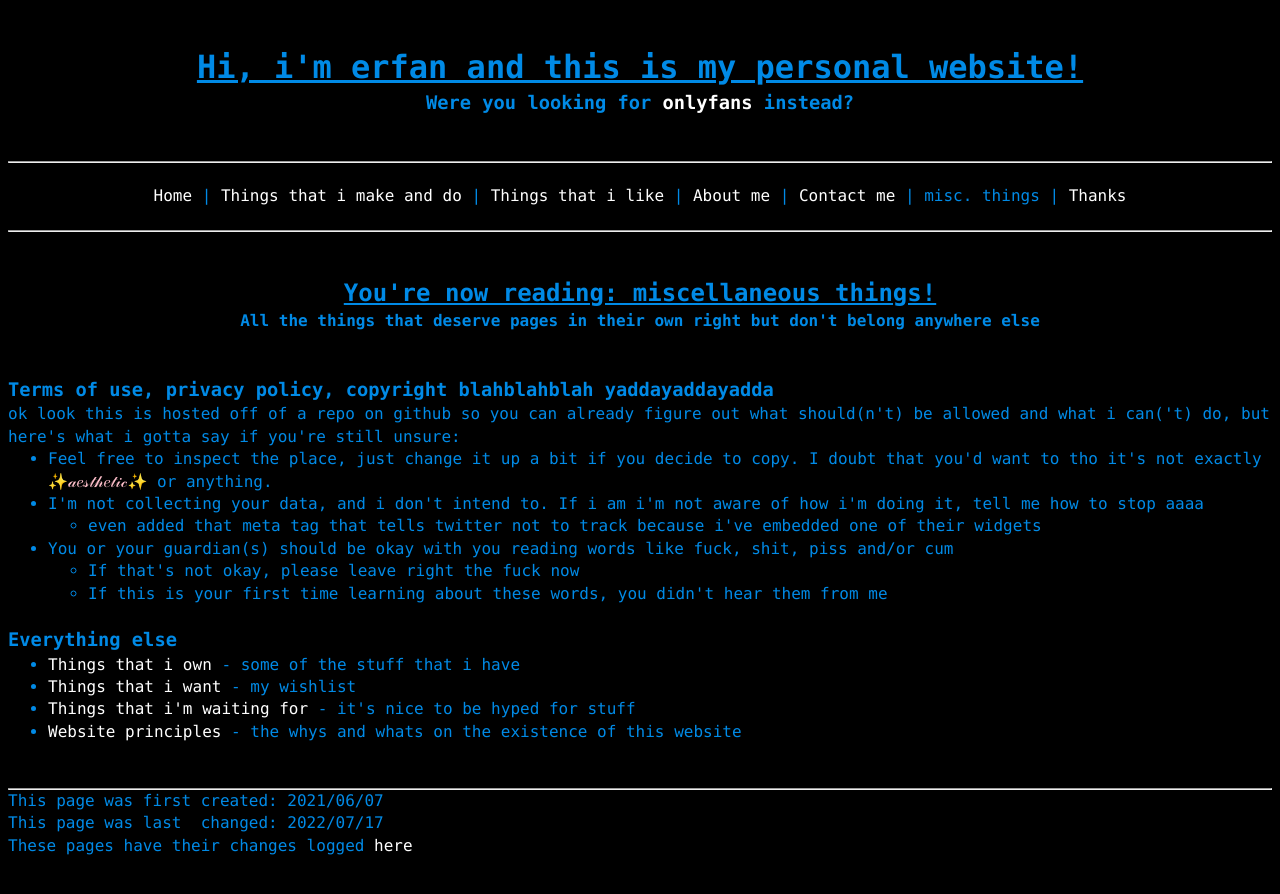
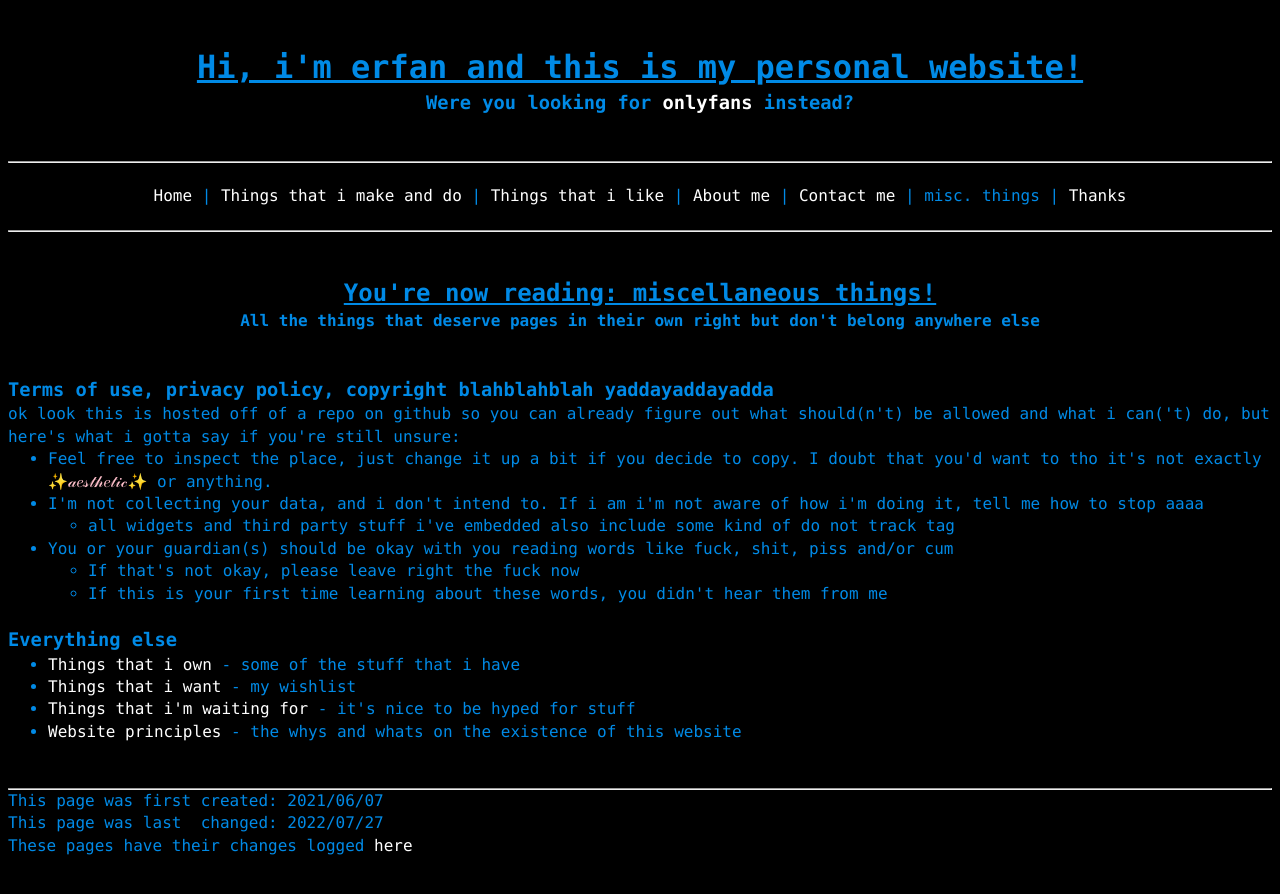
Before and after one commit to a-erfan-aa/a-erfan-aa.github.io, a Jekyll site: the page built from misc.html, in a window 1280 px wide. Shown: the top 894 px of the page. Built offline with Jekyll 4.4.1, drawn with Linux system fonts in a browser that asks for light colours.

Commit message:
Improve accuracy of line about data collection in misc.html
Also update lastChanged

```diff
--- a/misc.html
+++ b/misc.html
@@ -2,7 +2,7 @@
 layout: default
 title: Misc
 firstCreated: 2021/06/07
-lastChanged: 2022/07/17
+lastChanged: 2022/07/27
 ---
 <!-- title and subtitle-->
 <div>
@@ -20,7 +20,7 @@ lastChanged: 2022/07/17
 			<li>Feel free to inspect the place, just change it up a bit if you decide to copy. I doubt that you'd want to tho it's not exactly ✨<span style="color:pink;">𝒶𝑒𝓈𝓉𝒽𝑒𝓉𝒾𝒸</span>✨ or anything.</li>
 			<li>I'm not collecting your data, and i don't intend to. If i am i'm not aware of how i'm doing it, tell me how to stop aaaa
 				<ul>
-					<li>even added that meta tag that tells twitter not to track because i've embedded one of their widgets</li>
+					<li>all widgets and third party stuff i've embedded also include some kind of do not track tag</li>
 				</ul>
 			</li>
 			<li>You or your guardian(s) should be okay with you reading words like fuck, shit, piss and/or cum
```
